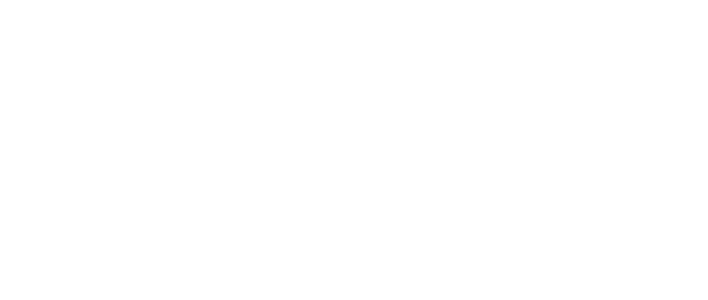
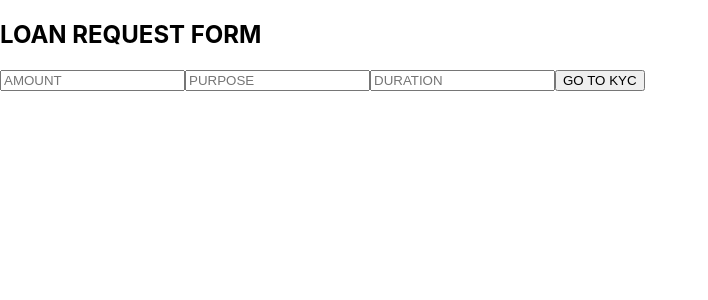
Before and after one commit to Rashik8606/CrediSure, a React (Create React App) app in the folder frontend/credisurehome/: page /loan-request-form in a window 1280 px wide. Before the commit this address had no page. Shown: the top 300 px of the page, without its empty margins (0-708 px from the left). Built offline with nearby package versions, Linux system fonts and the light colour scheme.

Commit message:
Admin Page Modified

```diff
--- a/frontend/credisurehome/src/App.js
+++ b/frontend/credisurehome/src/App.js
@@ -6,6 +6,7 @@
 import AdminPage from './pages/AdminPage';
 import BorrowerPage from './pages/BorrowerPage';
 import ChangePassword from './auth/ChangePassword';
+import LoanRequestForm from './pages/LoanRequestForm';
 
 
 function App() {
@@ -19,6 +20,7 @@
         <Route path='/admin/dashboard' element={<AdminPage />}/>
         <Route path='/borrower/dashboard' element={< BorrowerPage/>}/>
         <Route path='/change-password' element={< ChangePassword/>}/>
+        <Route path='/loan-request-form' element={< LoanRequestForm/>}/>
 
       </Routes>
     </Router>
--- a/frontend/credisurehome/src/pages/AdminPage.js
+++ b/frontend/credisurehome/src/pages/AdminPage.js
@@ -46,23 +46,22 @@
           {loans.map((loan)=>(
             <tr key={loan.id}>
               <td>{loan.borrower_username}</td>
-              <td> $ {loan.amount}</td>
-              <td className={loan.status}>{loan.status}</td>
+              <td>${loan.amount}</td>
+              <td className={`status ${loan.status}`}>{loan.status}</td>
+              <td>{loan.kyc_status}</td>
 
               <td>
-                {loan.kyc_verified ? '✔ Verified' : "❌ Pending"}
-              </td>
-
-              <td>
-                {loan.status?.toLowerCase() === 'pending' && (
+                {loan.status === 'pending' && loan.kyc_status === 'verified' && (
                   <>
-                  <button className='approve' onClick={()=>approveLoans(loan.id)}>Approve</button>
-                  <button className='reject' onClick={()=>rejectLoans(loan.id)}>Reject</button>
+                    <button className="approve" onClick={() => approveLoans(loan.id)}>
+                      Approve
+                    </button>
+                    <button className="reject" onClick={() => rejectLoans(loan.id)}>
+                      Reject
+                    </button>
                   </>
                 )}
-
               </td>
-
             </tr>
           ))}
         </tbody>
--- a/frontend/credisurehome/src/pages/BorrowerPage.js
+++ b/frontend/credisurehome/src/pages/BorrowerPage.js
@@ -5,7 +5,8 @@
     <div>
       <h2>WELCOME TO Borrower Page</h2>
       <a href='/login'>BACK TO LOGIN</a><br/>
-      <a href='/change-password'>CHANGE THE PASSWORD</a>
+      <a href='/change-password'>CHANGE THE PASSWORD</a><br/>
+      <a href='/loan-request-form'>LOAN APPLICATION FORM</a>
     </div>
   )
 }
--- /dev/null
+++ b/frontend/credisurehome/src/pages/LoanRequestForm.js
@@ -0,0 +1,48 @@
+import React, { useState } from 'react'
+import { useNavigate } from 'react-router-dom'
+import API from '../api/axios';
+
+const LoanRequestForm = () => {
+    const navigate = useNavigate();
+
+    const [amount, setAmount] = useState('')
+    const [purpose, setPurpose] = useState('')
+    const [duration, setDuration] = useState('')
+    const [error, setError] = useState('')
+
+
+    const submitloan = async (e)=>{
+        e.preventDefault();
+
+        try{
+        const res =  await API.post('/loan/',{
+            amount,
+            purpose,
+            duration_months:duration
+        })
+
+        alert('Loan Created.Please Upload KYC')
+        navigate('/')
+    }catch{
+        setError('Failed to submit loan application')
+    }
+    }
+
+  return (
+    <div>
+      <h2>LOAN REQUEST FORM</h2>
+
+      <form onSubmit={submitloan}>
+        {error && <p>{error}</p>}
+
+        <input placeholder='AMOUNT' onChange={(e)=> setAmount(e.target.value)}/>
+        <input placeholder='PURPOSE' onChange={(e)=> setPurpose(e.target.value)}/>
+        <input placeholder='DURATION' onChange={(e)=>setDuration(e.target.value)}/>
+
+        <button type='submit'>GO TO KYC</button>
+      </form>
+    </div>
+  )
+}
+
+export default LoanRequestForm
```
